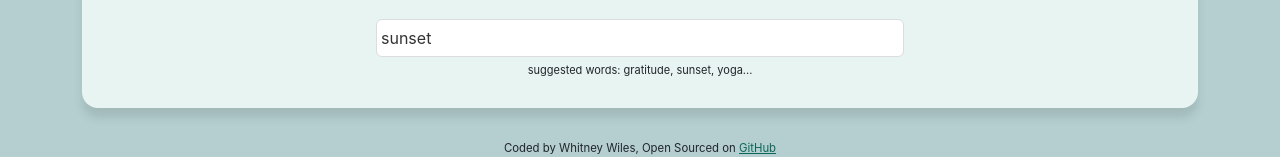
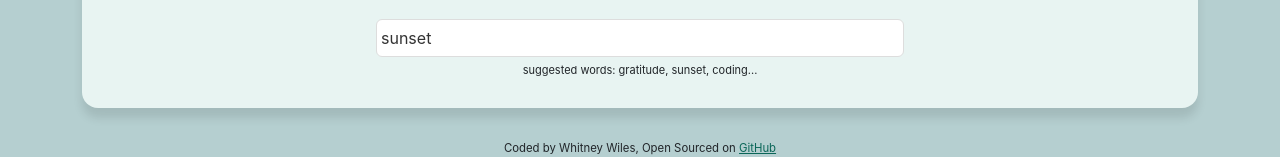
Before and after one commit to whvtitiz/project-dictionary, a React (Create React App) app: page / in a window 1280 px wide. Shown: the part 188-345 px from the top of the page. Built offline with nearby package versions, Linux system fonts and the light colour scheme; no server answers.

Commit message:
final touches

```diff
--- a/src/Dictionary.js
+++ b/src/Dictionary.js
@@ -42,7 +42,7 @@ export default function Dictionary(props) {
             />
           </form>
           <div className="hint">
-            suggested words: gratitude, sunset, yoga...{" "}
+            suggested words: gratitude, sunset, coding...{" "}
           </div>
         </section>
         <Results results={results} />
```
Also changed, not shown: src/Photos1.js (renamed from src/Photos.js).
